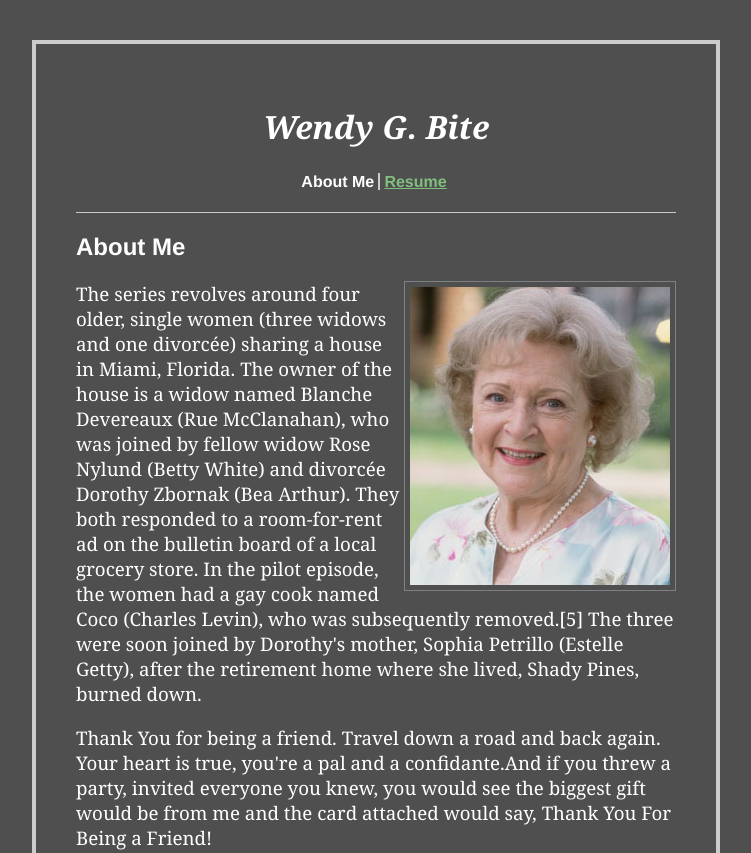
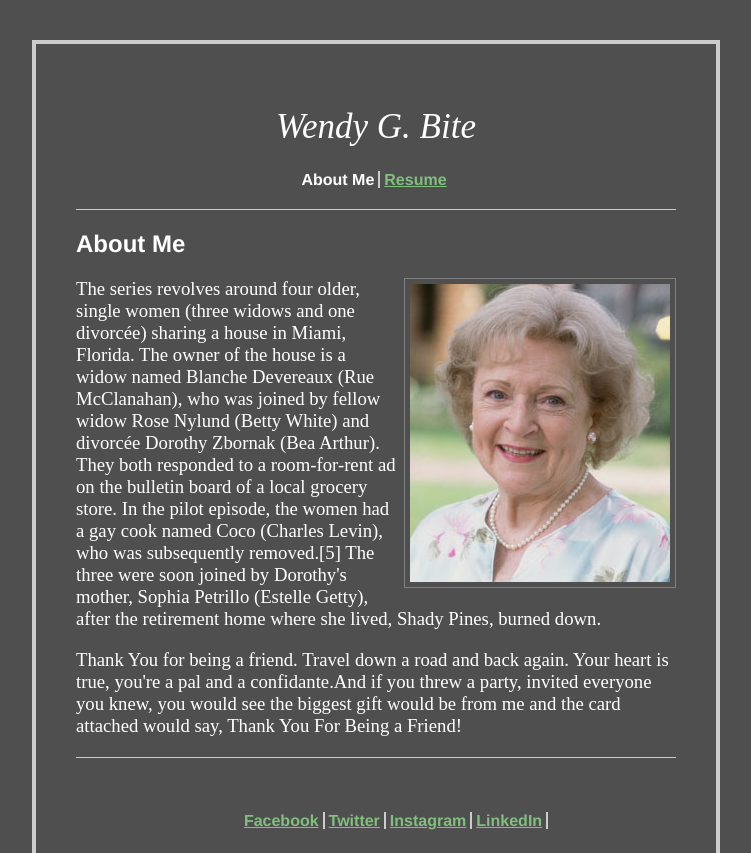
Before and after one commit to gordon993/FEWD35-Homeowrk, a plain HTML site: page week_2_css_basics/betty_site/index.html in a window 1280 px wide. Shown: the top 853 px of the page, without its empty margins (264-1015 px from the left). Drawn offline with Linux system fonts and the light colour scheme.

Commit message:
some touchups

```diff
--- a/week_2_css_basics/betty_site/index.html
+++ b/week_2_css_basics/betty_site/index.html
@@ -17,9 +17,9 @@
 <div class="divider"></div>
 
 <h2>About Me</h2>
-<h3>
+
 <img class="betty" src="Betty-White.jpg">
-The series revolves around four older, single women (three widows and one divorc&#233e) sharing a house in Miami, Florida. The owner of the house is a widow named Blanche Devereaux (Rue McClanahan), who was joined by fellow widow Rose Nylund (Betty White) and divorc&#233e Dorothy Zbornak (Bea Arthur). They both responded to a room-for-rent ad on the bulletin board of a local grocery store. In the pilot episode, the women had a gay cook named Coco (Charles Levin), who was subsequently removed.[5] The three were soon joined by Dorothy's mother, Sophia Petrillo (Estelle Getty), after the retirement home where she lived, Shady Pines, burned down.
+<h3>The series revolves around four older, single women (three widows and one divorc&#233e) sharing a house in Miami, Florida. The owner of the house is a widow named Blanche Devereaux (Rue McClanahan), who was joined by fellow widow Rose Nylund (Betty White) and divorc&#233e Dorothy Zbornak (Bea Arthur). They both responded to a room-for-rent ad on the bulletin board of a local grocery store. In the pilot episode, the women had a gay cook named Coco (Charles Levin), who was subsequently removed.[5] The three were soon joined by Dorothy's mother, Sophia Petrillo (Estelle Getty), after the retirement home where she lived, Shady Pines, burned down.
 <p>
 Thank You for being a friend. Travel down a road and back again. Your heart is true, you're a pal and a confidante.And if you threw a party, invited everyone you knew, you would see the biggest gift would be from me and the card attached would say, Thank You For Being a Friend!
 </h3>
--- a/week_2_css_basics/betty_site/style.css
+++ b/week_2_css_basics/betty_site/style.css
@@ -1,6 +1,6 @@
 body {
 	background-color: #4F4F4F;
-	font-family: georgia;
+	font-family: **;
 }
 
 .container {
@@ -16,6 +16,8 @@ h1 {
 text-align: center;
 color: white;
 font-style: italic;
+font-size: 35px;
+font-weight: lighter;
 }
 
 h2 {
```
